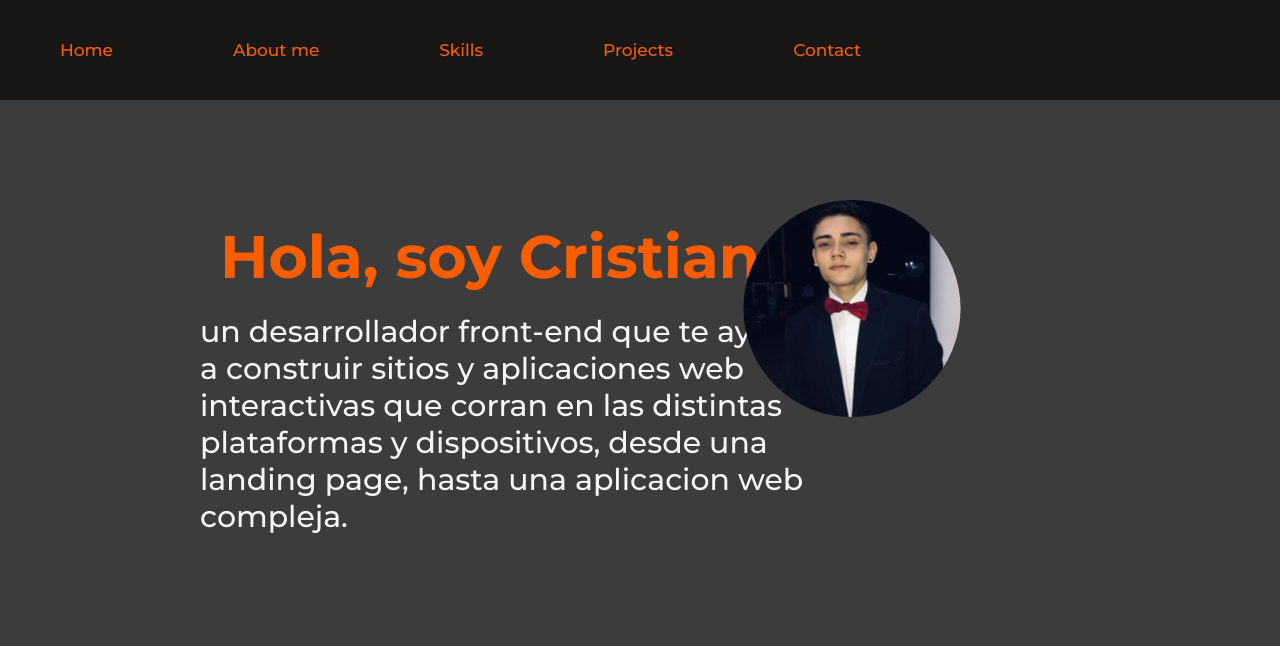
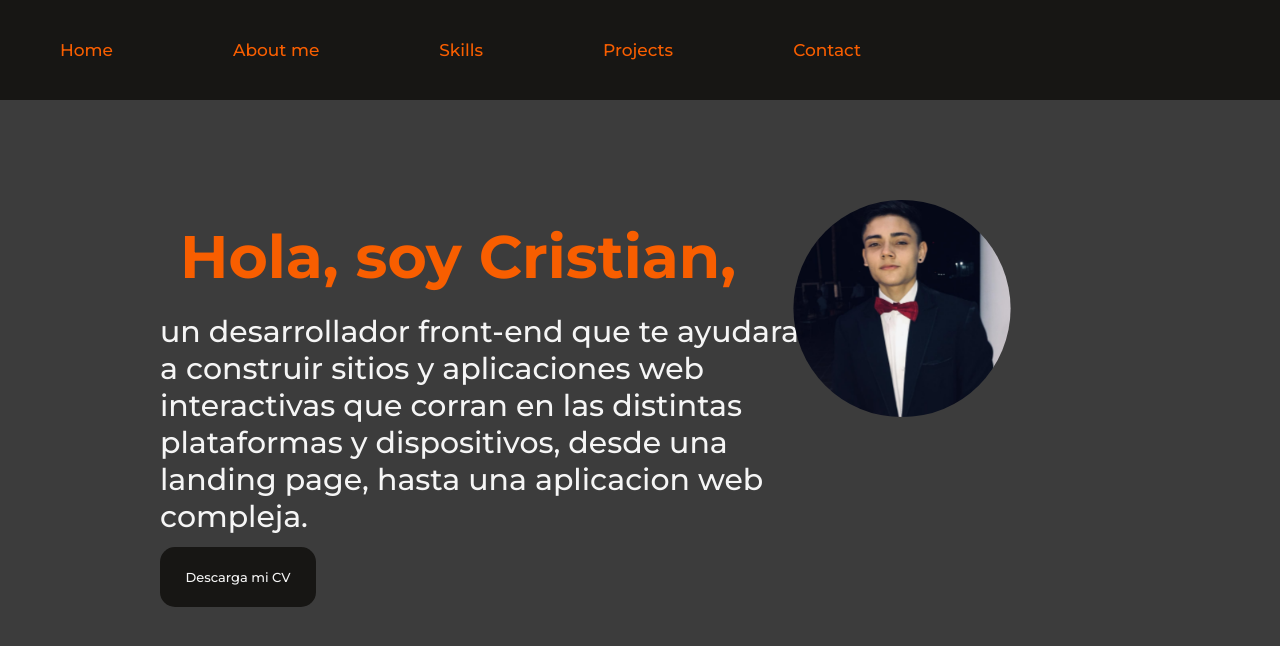
Before and after one commit to CristianAGV/Portfolio, a website: page index.html in a window 1280 px wide. Drawn offline with nearby package versions, Linux system fonts and the light colour scheme.

Commit message:
Modificacion final del Proyecto

```diff
--- a/SCSS/_gridFlex.scss
+++ b/SCSS/_gridFlex.scss
@@ -1,3 +1,26 @@
+/*DISEÑO DE BOTON EN HOME*/
+.button__container {
+  width: 156px;
+  height: 60px;
+  margin-left: 160px;
+  display: flex;
+  justify-content: center;
+  align-items: center;
+  background-color: $navFoot;
+  border-radius: 15px;
+  @media only screen and (max-width: 767px) {
+    margin-left: 0;
+    align-self: center;
+    margin-top: 20px;
+  }
+  .button__content {
+    text-decoration: none;
+    color: $Pcolor;
+    font-size: 1.3rem;
+    padding: 20px;
+  }
+}
+
 /*DISEÑO DEL FOOTER QUE CONTIENE REDES SOCIALES*/
 footer {
   background-color: $navFoot;
--- a/SCSS/_size.scss
+++ b/SCSS/_size.scss
@@ -18,22 +18,22 @@ $weight: 500;
   }
   .container__title {
     font-size: 6rem;
-    margin-left: 200px;
+    margin-left: 160px;
     margin-top: 100px;
     @media only screen and (max-width: 767px) {
       margin-left: 0;
       padding: 0;
       margin-top: 50px;
       font-size: 3.5rem;
-      align-self: center;
+      text-align: center;
     }
   }
   .container__text {
     font-size: 3rem;
     font-weight: $weight;
     width: 50%;
-    margin-left: 200px;
-    margin-bottom: 300px;
+    margin-left: 160px;
+    margin-bottom: 12px;
     @media only screen and (max-width: 767px) {
       font-size: 1.8rem;
       width: 100%;
@@ -45,7 +45,7 @@ $weight: 500;
   .container__picture {
     width: 20%;
     position: absolute;
-    right: 300px;
+    right: 250px;
     top: 200px;
     clip-path: circle();
     @media only screen and (max-width: 767px) {
@@ -89,7 +89,7 @@ $weight: 500;
   display: flex;
   align-items: center;
   @media only screen and (max-width: 767px) {
-    margin: 5px;
+    margin: 20px 5px 0px 5px;
     height: 100vh;
   }
 
--- a/SCSS/style.scss
+++ b/SCSS/style.scss
@@ -75,7 +75,7 @@ form {
   a {
     color: $Titles;
     text-decoration: none;
-    padding: 0 20px;
+    padding: 2px 20px;
     &:hover {
       color: $Pcolor;
     }
@@ -84,3 +84,9 @@ form {
     }
   }
 }
+
+/* ALGUNAS MODIFICACIONES A LAS CLASES DADAS POR BOOTSTRAP */
+ul {
+  margin-bottom: 0;
+  padding-left: 0;
+}
--- a/index.html
+++ b/index.html
@@ -60,8 +60,12 @@
           class="container__picture"
           data-aos="fade-left"
         />
+        <div class="button__container">
+          <a href="#" class="button__content">Descarga mi CV</a>
+        </div>
       </article>
     </section>
+
     <!--Fin del contenido-->
 
     <script src="https://unpkg.com/aos@2.3.1/dist/aos.js"></script>
```
Also changed, not shown: CSS/estilos.css.
